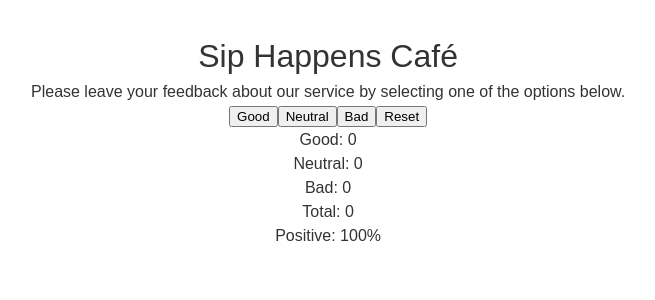
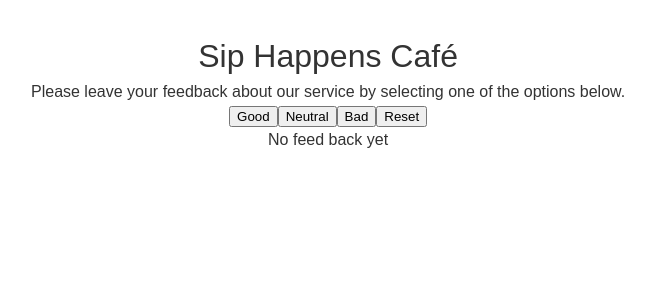
Before and after one commit to Volodymyr0300/goit-react-hw-02, a React (Vite) app: page / in a window 1280 px wide. Shown: the top 300 px of the page, without its empty margins (1-656 px from the left). Built offline with nearby package versions, Linux system fonts and the light colour scheme.

Commit message:
task 3 finished

```diff
--- a/src/App/App.jsx
+++ b/src/App/App.jsx
@@ -3,6 +3,7 @@ import Description from "./Description/Description";
 import Options from "./Options/Options";
 import Feedback from "./Feedback/Feedback";
 import { useState } from "react";
+import Notification from "./Notification/Notification";
 
 function App() {
   const [values, setValues] = useState({
@@ -11,18 +12,37 @@ function App() {
     bad: 0,
   });
 
+  const totalFeedback = values.good + values.neutral + values.bad;
+
+  const [isVisible, setVisible] = useState(false);
+
   const updateFeedback = (feedbackType) => {
     setValues((prevValue) => ({
       ...prevValue,
       [feedbackType]: prevValue[feedbackType] + 1,
     }));
+    setVisible(true);
+  };
+
+  const resetFeedback = () => {
+    setVisible(false);
   };
 
   return (
     <>
       <Description />
-      <Options updateFeedback={updateFeedback} />
-      <Feedback good={values.good} neutral={values.neutral} bad={values.bad} />
+      <Options updateFeedback={updateFeedback} resetFeedback={resetFeedback} />
+
+      {isVisible ? (
+        <Feedback
+          totalFeedback={totalFeedback}
+          good={values.good}
+          neutral={values.neutral}
+          bad={values.bad}
+        />
+      ) : (
+        <Notification />
+      )}
     </>
   );
 }
--- a/src/App/Feedback/Feedback.jsx
+++ b/src/App/Feedback/Feedback.jsx
@@ -1,14 +1,13 @@
 import css from "./Feedback.module.css";
 
-export default function Feedback({ good, neutral, bad }) {
-  const total = good + neutral + bad;
+export default function Feedback({ good, neutral, bad, totalFeedback }) {
   return (
     <>
       <div>
         <p>Good: {good}</p>
         <p>Neutral: {neutral}</p>
         <p>Bad: {bad}</p>
-        <p>Total: {total}</p>
+        <p>Total: {totalFeedback}</p>
         <p>Positive: {"100%"}</p>
       </div>
     </>
--- /dev/null
+++ b/src/App/Notification/Notification.jsx
@@ -0,0 +1,9 @@
+import css from "./Notification.module.css";
+
+export default function Notification() {
+  return (
+    <>
+      <p>No feed back yet</p>
+    </>
+  );
+}
--- a/src/App/Options/Options.jsx
+++ b/src/App/Options/Options.jsx
@@ -1,13 +1,13 @@
 import css from "./Options.module.css";
 
-export default function Options({ updateFeedback }) {
+export default function Options({ updateFeedback, resetFeedback }) {
   return (
     <>
       <div>
         <button onClick={() => updateFeedback("good")}>Good</button>
         <button onClick={() => updateFeedback("neutral")}>Neutral</button>
         <button onClick={() => updateFeedback("bad")}>Bad</button>
-        <button>Reset</button>
+        <button onClick={() => resetFeedback()}>Reset</button>
       </div>
     </>
   );
```
Also changed, not shown: src/App/Notification/Notification.module.css (added).
